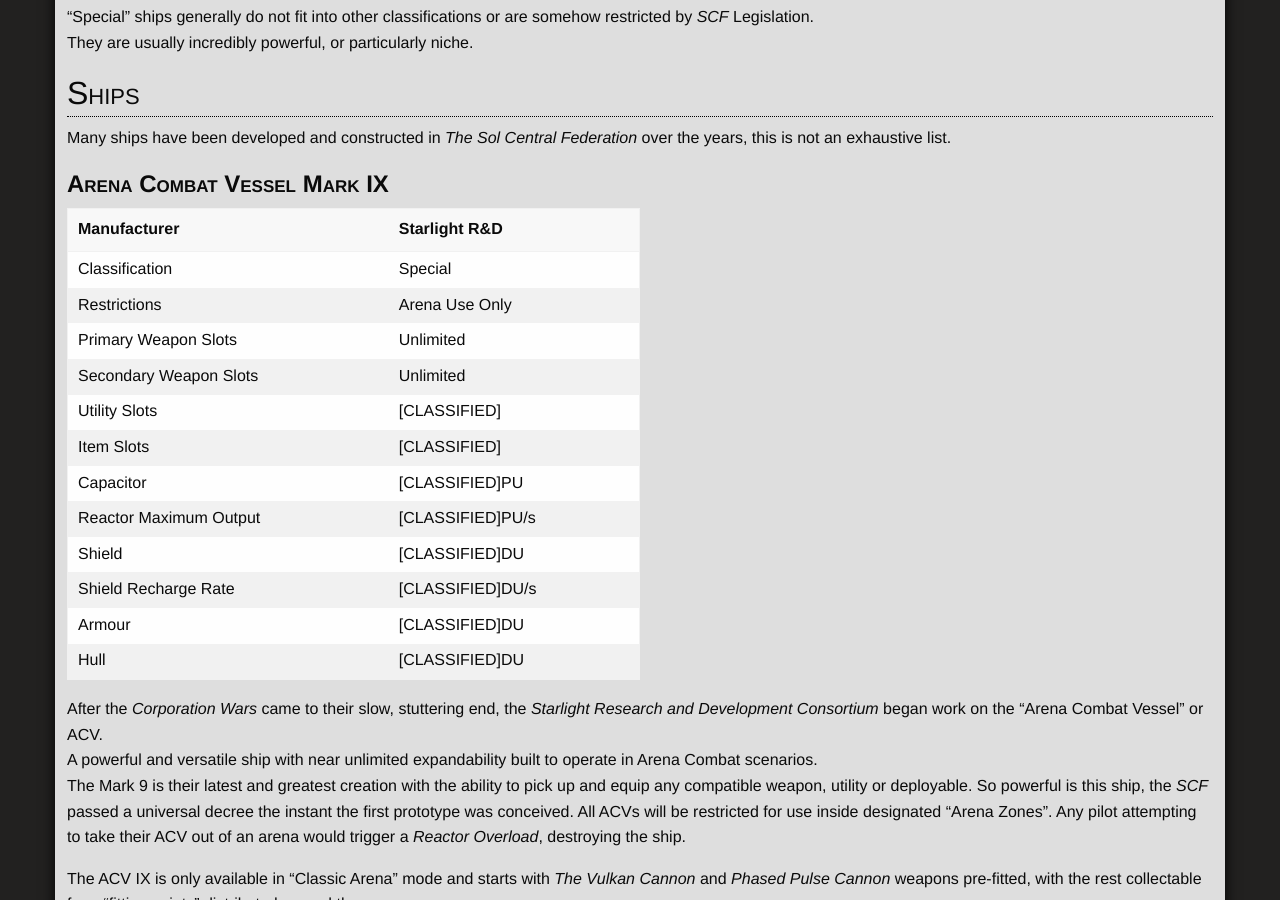
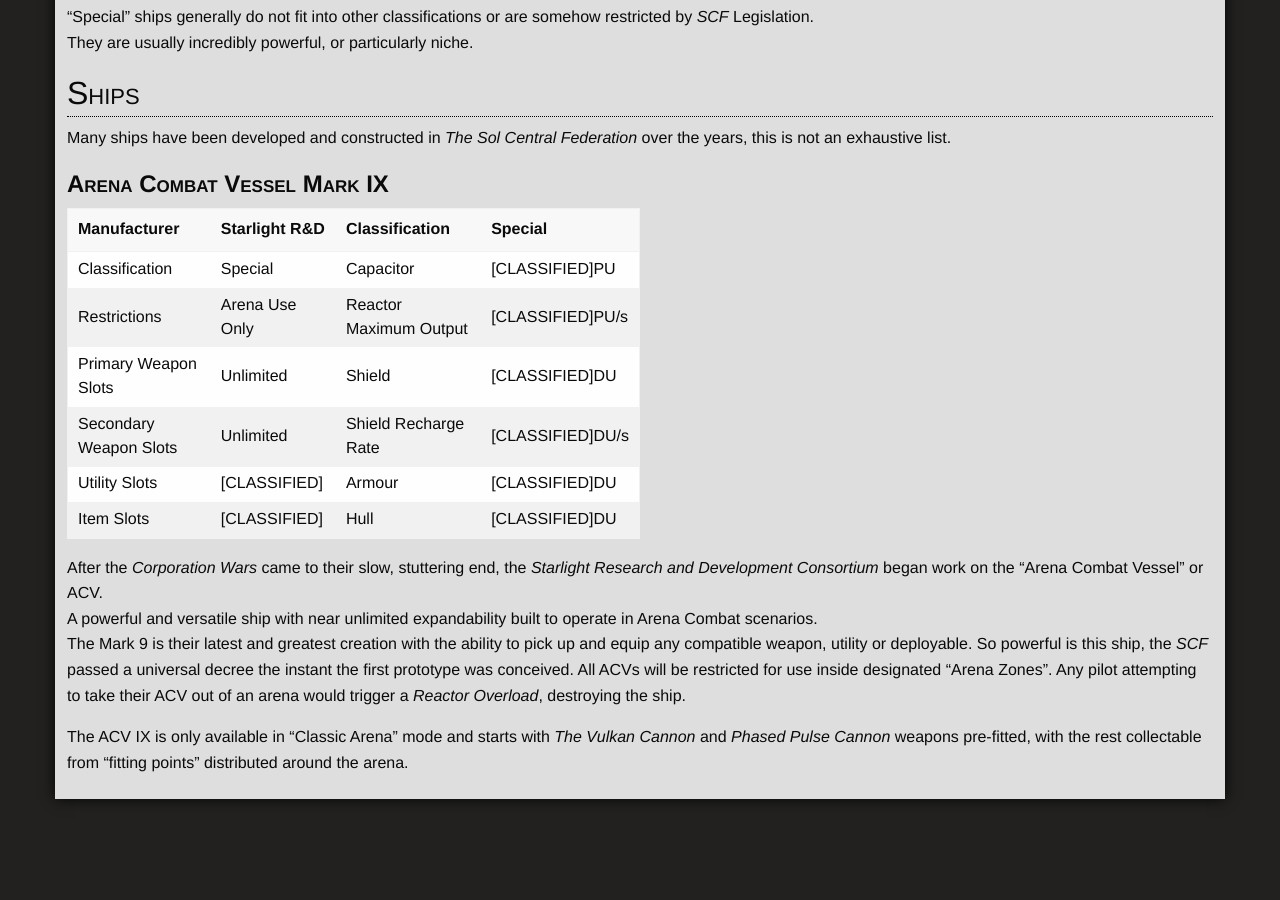
Before and after one commit to ori-sky/polar-space, a Jekyll site: the page built from designs/ships.md, in a window 1280 px wide and 900 px high, scrolled down 2155 px. Built offline with Jekyll 4.4.1, drawn with Linux system fonts in a browser that asks for light colours; nearby versions of some CDN libraries; some web fonts are replaced; our own code applies the rules of GitHub Pages for plain Markdown files; library files that are not in the unit come from our copies; after the commit the page ends 2970 px from its top, so only the background shows below that.

Commit message:
designs/ships.md updated from https://stackedit.io/

```diff
--- a/designs/ships.md
+++ b/designs/ships.md
@@ -69,20 +69,14 @@ They are usually incredibly powerful, or particularly niche.
 Many ships have been developed and constructed in *The Sol Central Federation* over the years, this is not an exhaustive list.
 ## Arena Combat Vessel Mark IX
 
-Manufacturer| Starlight R&D
-------------|------------
-Classification | Special
-Restrictions|Arena Use Only
-Primary Weapon Slots | Unlimited
-Secondary Weapon Slots | Unlimited
-Utility Slots | [CLASSIFIED]
-Item Slots | [CLASSIFIED]
-Capacitor | [CLASSIFIED]PU
-Reactor Maximum Output | [CLASSIFIED]PU/s
-Shield | [CLASSIFIED]DU
-Shield Recharge Rate | [CLASSIFIED]DU/s
-Armour | [CLASSIFIED]DU
-Hull | [CLASSIFIED]DU
+Manufacturer| Starlight R&D | Classification | Special
+-|-|-|-
+Classification | Special | Capacitor | [CLASSIFIED]PU
+Restrictions|Arena Use Only | Reactor Maximum Output | [CLASSIFIED]PU/s
+Primary Weapon Slots | Unlimited | Shield | [CLASSIFIED]DU
+Secondary Weapon Slots | Unlimited | Shield Recharge Rate | [CLASSIFIED]DU/s
+Utility Slots | [CLASSIFIED] | Armour | [CLASSIFIED]DU
+Item Slots | [CLASSIFIED] | Hull | [CLASSIFIED]DU
 
 After the *Corporation Wars* came to their slow, stuttering end, the *Starlight Research and Development Consortium* began work on the “Arena Combat Vessel” or ACV.
 A powerful and versatile ship with near unlimited expandability built to operate in Arena Combat scenarios.
```
Also changed, not shown: other parts of designs/ships.md (+3 -2 lines).
